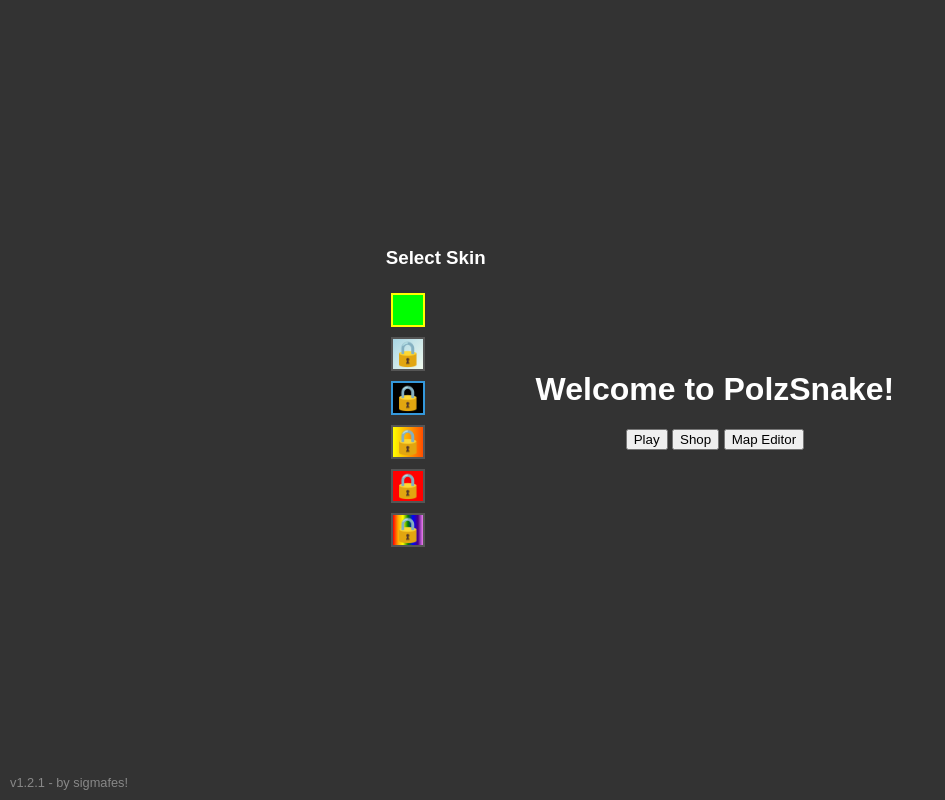
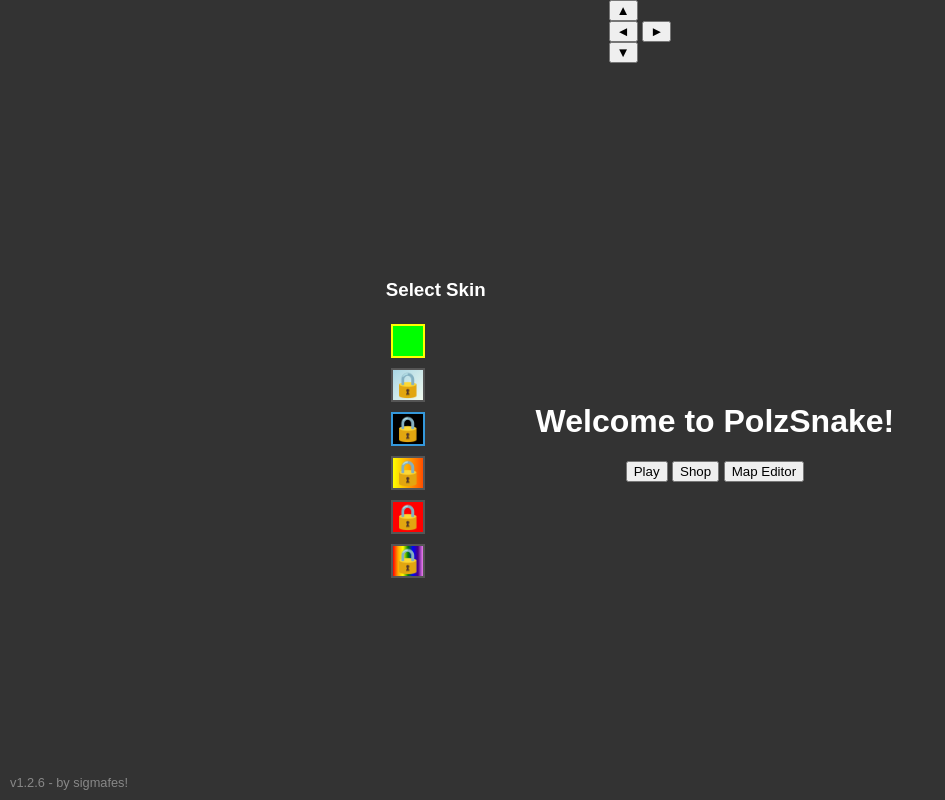
Before and after one commit to sigmafes/PolzSnake, a plain HTML site: page Resources/index.html in a window 1280 px wide. Shown: the whole page, without its empty margins (0-945 px from the left). Drawn offline with Linux system fonts and the light colour scheme.

Commit message:
index.html

```diff
--- a/Resources/index.html
+++ b/Resources/index.html
@@ -1,9 +1,10 @@
 <!DOCTYPE html>
 <html lang="en">
 <head>
+    <link rel="stylesheet" href="styles.css">
     <meta charset="UTF-8">
     <meta name="viewport" content="width=device-width, initial-scale=1.0">
-    <title>PolzSnake! v1.2.1</title>
+    <title>PolzSnake! v1.2.6</title>
     <style>
         body {
             background-color: #333;
@@ -125,6 +126,20 @@
 </head>
 <body>
 
+    <div id="orientation-lock" class="screen">
+    <p>¡Por favor, gira tu dispositivo para jugar!</p>
+    <p>(Modo horizontal)</p>
+</div>
+
+    <div id="touch-controls">
+    <button id="up-button" class="dpad-button">▲</button>
+    <div class="horizontal-buttons">
+        <button id="left-button" class="dpad-button">◄</button>
+        <button id="right-button" class="dpad-button">►</button>
+    </div>
+    <button id="down-button" class="dpad-button">▼</button>
+</div>
+
     <div id="main-menu" class="screen">
         <div class="main-menu-content">
             <div class="skin-selector-container">
@@ -156,7 +171,7 @@
     </div>
 
     <div id="version-info">
-        v1.2.1 - by sigmafes!
+        v1.2.6 - by sigmafes!
     </div>
 
     <script src="game.js"></script>
```
